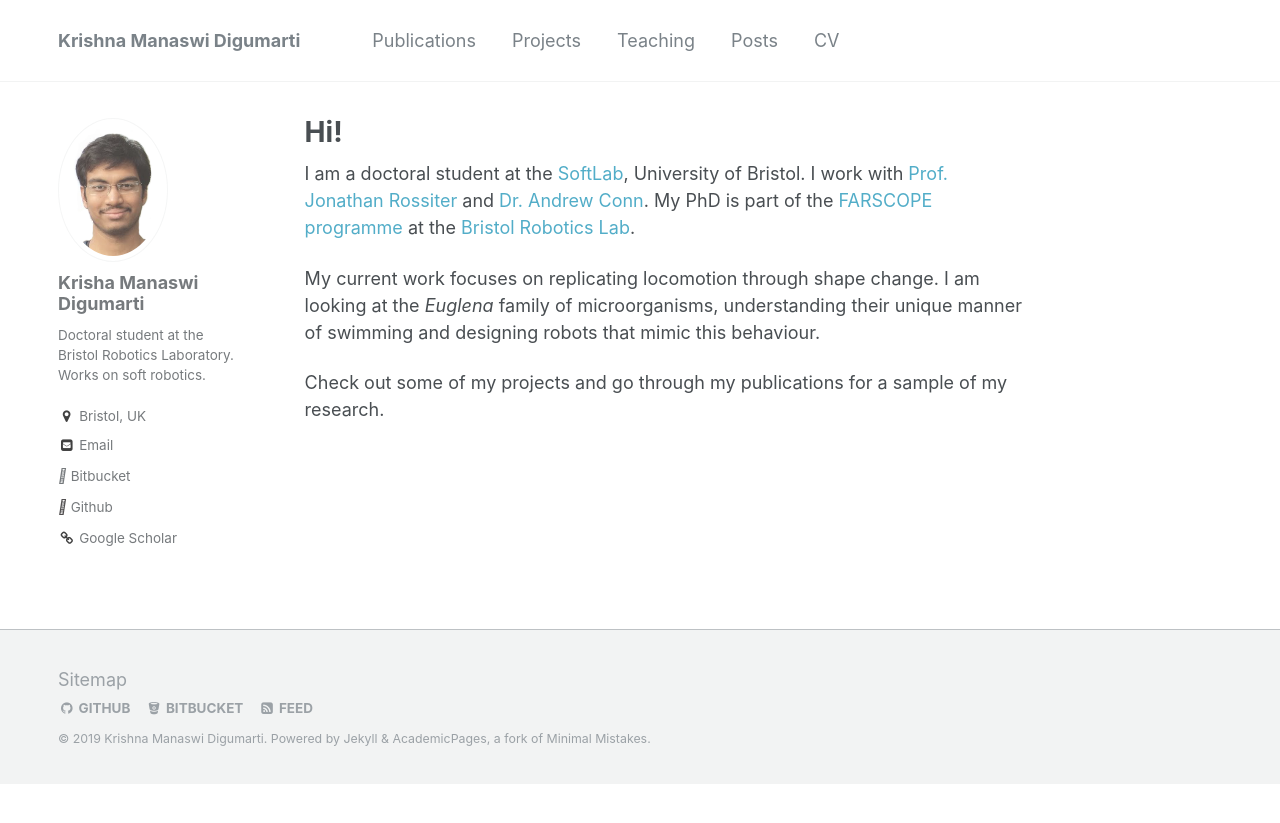
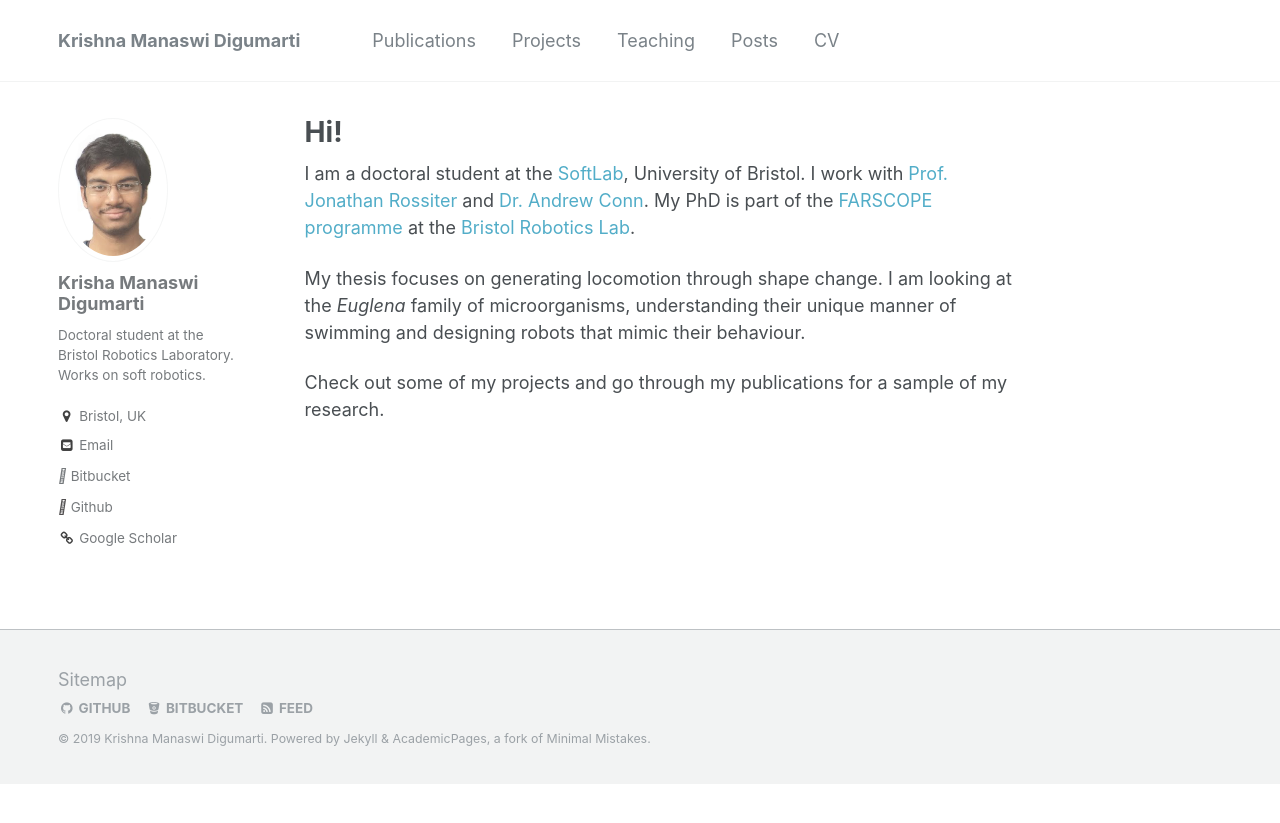
Before and after one commit to KrishnaManaswiD/KrishnaManaswiD.github.io, a Jekyll site: the page built from _pages/about.md, in a window 1280 px wide. Shown: the top 823 px of the page. Built offline with Jekyll 4.4.1, drawn with Linux system fonts in a browser that asks for light colours.

Commit message:
modified about

```diff
--- a/_pages/about.md
+++ b/_pages/about.md
@@ -11,6 +11,6 @@ redirect_from:
 I am a doctoral student at the [SoftLab](http://www.bristol.ac.uk/engineering/research/softlab/), University of Bristol. I work with [Prof. Jonathan Rossiter](http://www.bris.ac.uk/engineering/people/person/jonathan-m-rossiter/overview.html) and [Dr. Andrew Conn](http://www.bris.ac.uk/engineering/people/person/andrew-t-conn/overview.html).
 My PhD is part of the [FARSCOPE programme](http://farscope.bris.ac.uk/) at the [Bristol Robotics Lab](http://brl.ac.uk).
 
-My current work focuses on replicating locomotion through shape change. I am looking at the *Euglena* family of microorganisms, understanding their unique manner of swimming and designing robots that mimic this behaviour.
+My thesis focuses on generating locomotion through shape change. I am looking at the *Euglena* family of microorganisms, understanding their unique manner of swimming and designing robots that mimic their behaviour.
 
 Check out some of my projects and go through my publications for a sample of my research.
```
